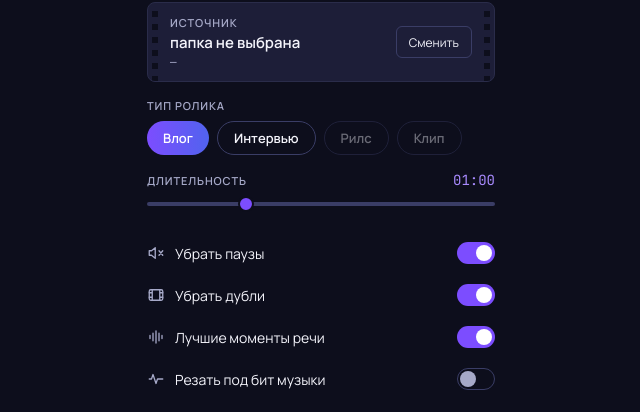
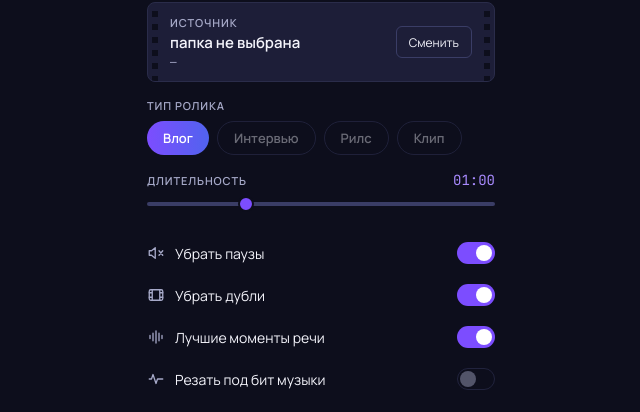
Before and after one commit to peeppohui/autocut, a plain HTML site: page plugin/premiere_panel/index.html in a window 1280 px wide. Shown: the part 72-484 px from the top of the page, 319-959 px from the left. Drawn offline with Linux system fonts and the light colour scheme; no server answers.

Commit message:
panel: disable the toggles that do not work yet
The "cut to beat" toggle did nothing: the engine accepts the flag
and ignores it. A clickable switch that silently does nothing reads
as a broken panel, so it is dimmed and disabled with a note.

The "interview" chip had the same problem: the interview pipeline
does not produce ryba.xml, so the import would fail. Chips "reels"
and "clip" stay disabled until their settings packs are described.

```diff
--- a/plugin/premiere_panel/index.html
+++ b/plugin/premiere_panel/index.html
@@ -172,6 +172,8 @@
     }
     .switch.off { background: none; border: 1px solid var(--line2); }
     .switch.off span { top: 2px; left: 2px; background: var(--dim); }
+    /* Выключенный тумблер: гасим, чтобы не ждали работающей фичи. */
+    .switch:disabled { opacity: .45; cursor: default; }
 
     /* --- главная кнопка --- */
     .btn-main {
@@ -285,7 +287,8 @@
       <div class="label">ТИП РОЛИКА</div>
       <div class="chips" id="chips">
         <button class="chip active" data-kind="digest">Влог</button>
-        <button class="chip" data-kind="interview">Интервью</button>
+        <button class="chip" data-kind="interview" disabled
+                title="отдельный пайплайн интервью: пока не заводит рыбу, импорт не сработает">Интервью</button>
         <button class="chip" data-kind="reels" disabled title="пакет настроек ещё не описан">Рилс</button>
         <button class="chip" data-kind="clip" disabled title="пакет настроек ещё не описан">Клип</button>
       </div>
@@ -326,7 +329,8 @@
              stroke-width="1.75" stroke-linecap="round" stroke-linejoin="round" aria-hidden="true">
           <use href="#b-beat" width="24" height="24"></use></svg>
         <div class="name">Резать под бит музыки</div>
-        <button class="switch off" data-flag="cut_to_beat" role="switch" aria-checked="false"><span></span></button>
+        <button class="switch off" data-flag="cut_to_beat" role="switch" aria-checked="false" disabled
+                title="в разработке: детект битов и привязка нарезки к ритму"><span></span></button>
       </div>
     </div>
 
```
